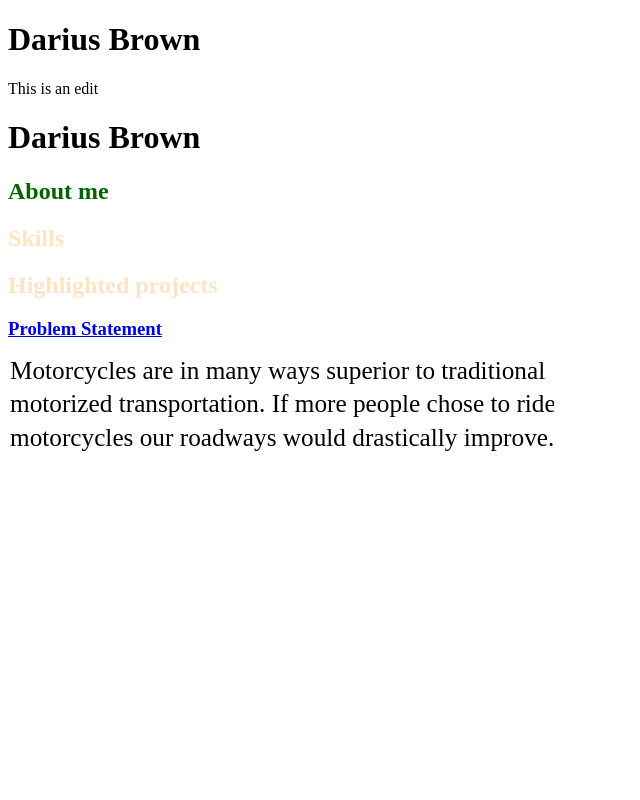
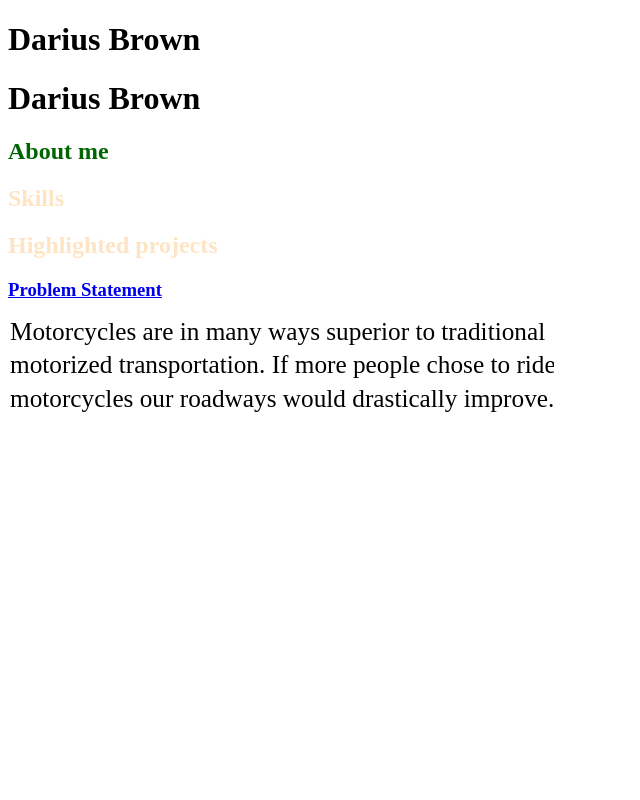
Before and after one commit to CosmicSolstice/CosmicSolstice.github.io, a plain HTML site: page index.html in a window 1280 px wide. Shown: the top 800 px of the page, without its empty margins (0-640 px from the left). Drawn offline with Linux system fonts and the light colour scheme.

Commit message:
UpdateAgain

```diff
--- a/index.html
+++ b/index.html
@@ -5,7 +5,7 @@
 </head>
 <body>
 <h1>Darius Brown</h1>
-<p>This is an edit</p>
+
 </body>
 <body>
     <h1 style="font-family: 'Times New Roman', Times, serif;">Darius Brown</h1>
```
Also changed, not shown: images/ProblemStatement.png (renamed from Images/ProblemStatement.png).
